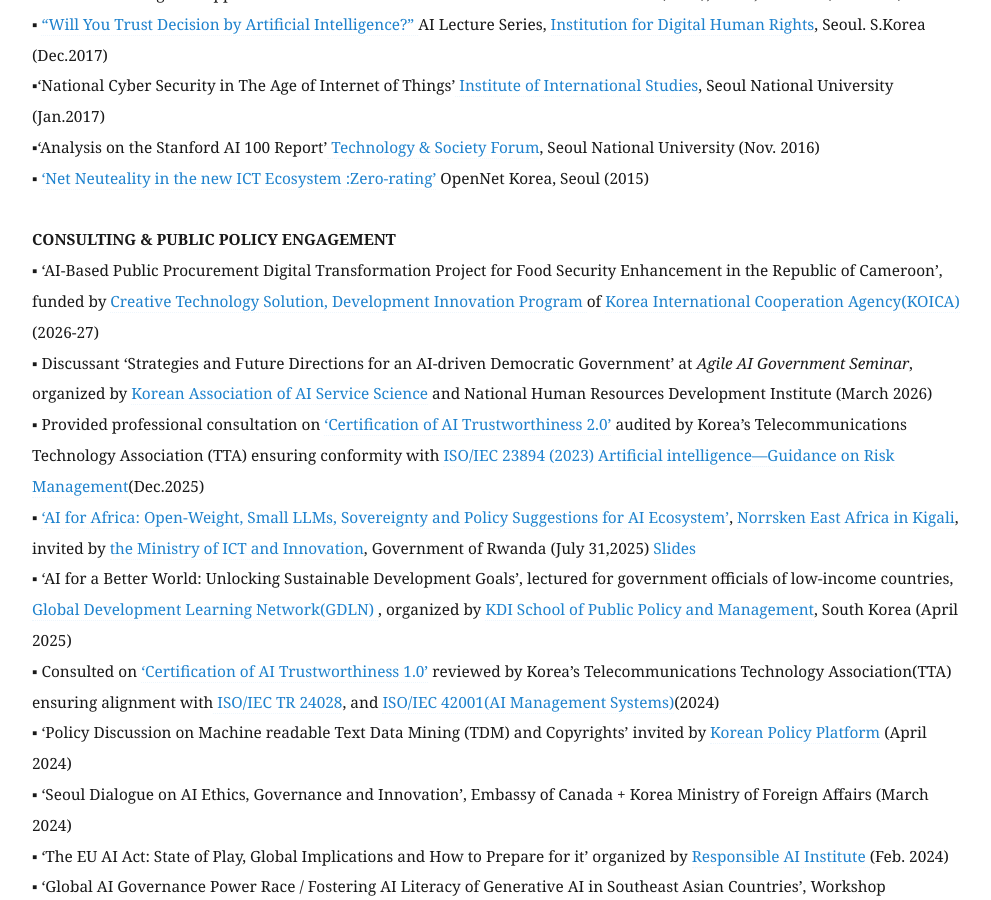
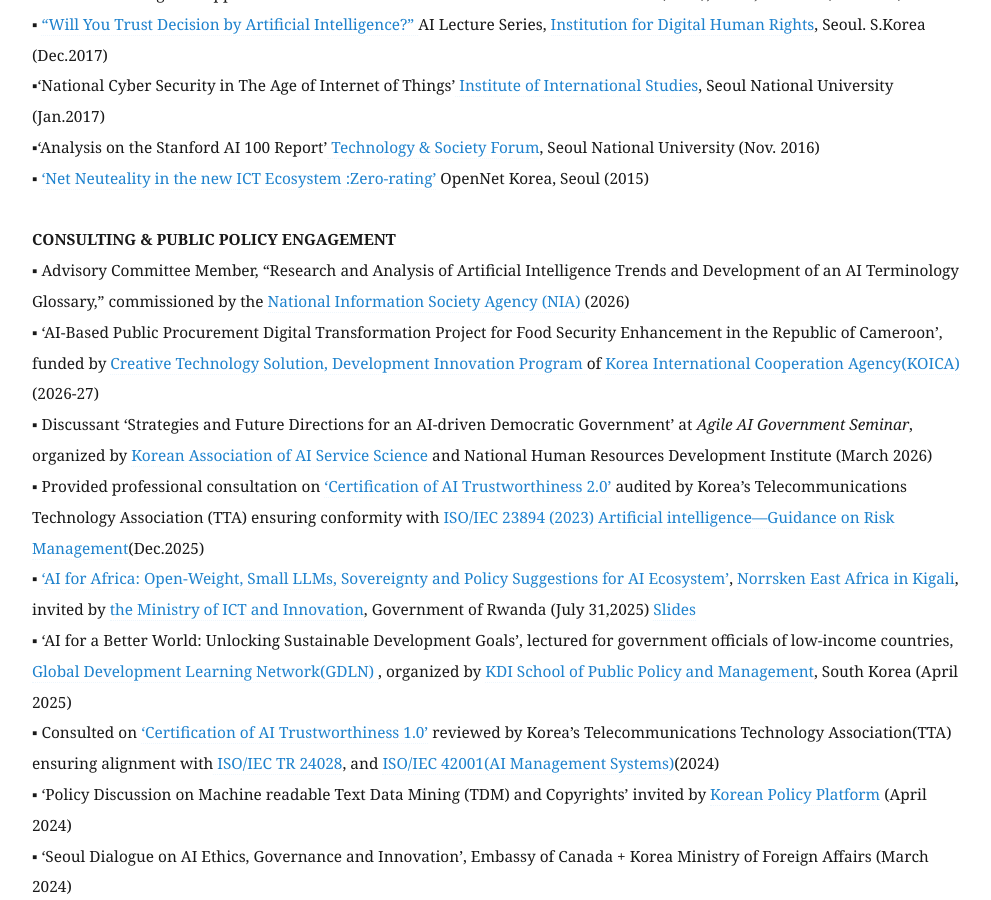
Before and after one commit to eunchangchoi/eunchangchoi.github.io, a Jekyll site: the page built from index.md, in a window 1280 px wide and 900 px high, scrolled down 7727 px. Shown: the whole window, without its empty margins (68-1059 px from the left). Built offline with Jekyll 4.4.1, drawn with Linux system fonts in a browser that asks for light colours.

Commit message:
Update index.md

```diff
--- a/index.md
+++ b/index.md
@@ -169,6 +169,7 @@
   <br>
 
  <strong> CONSULTING & PUBLIC POLICY ENGAGEMENT </strong> <br>
+▪ Advisory Committee Member, “Research and Analysis of Artificial Intelligence Trends and Development of an AI Terminology Glossary,” commissioned by the  <a href="https://eng.nia.or.kr/site/nia_eng/main.do"> National Information Society Agency (NIA) </a> (2026)<br>
 ▪ ‘AI-Based Public Procurement Digital Transformation Project for Food Security Enhancement in the Republic of Cameroon’, funded by <a href="https://www.koica.go.kr/koica_en/3446/subview.do"> Creative Technology Solution, Development Innovation Program </a> of <a href="https://www.koica.go.kr/sites/koica_en/index.do"> Korea International Cooperation Agency(KOICA)</a> (2026-27)<br>
 ▪ Discussant ‘Strategies and Future Directions for an AI-driven Democratic Government’ at <i>Agile AI Government Seminar</i>, organized by <a href="https://www.kaiss.or.kr/event/?bmode=view&idx=169744972"> Korean Association of AI Service Science</a> and National Human Resources Development Institute (March 2026)  <br>
 ▪ Provided professional consultation on <a href="https://tta-trustworthy-ai.gitbook.io/cat/cat-2.0/aisystem"> ‘Certification of AI Trustworthiness 2.0’</a> audited by Korea’s Telecommunications Technology Association (TTA) ensuring conformity with
```
